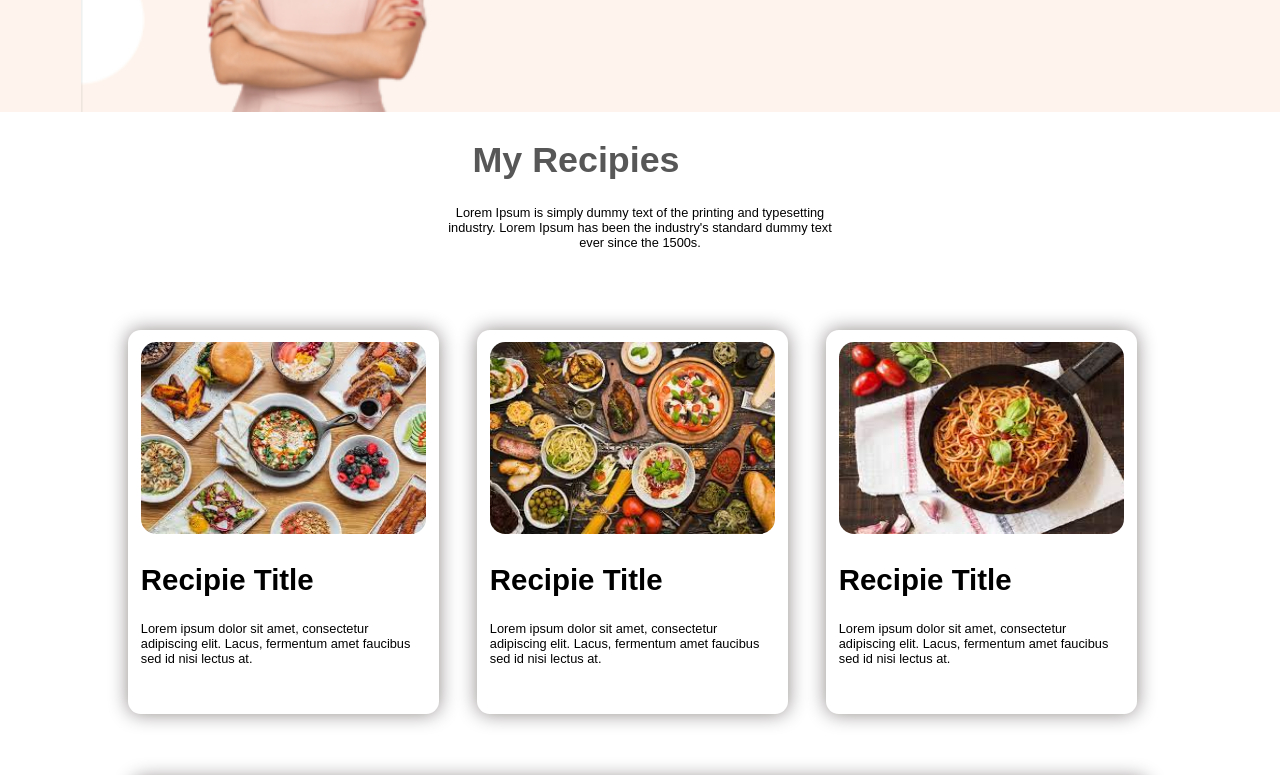
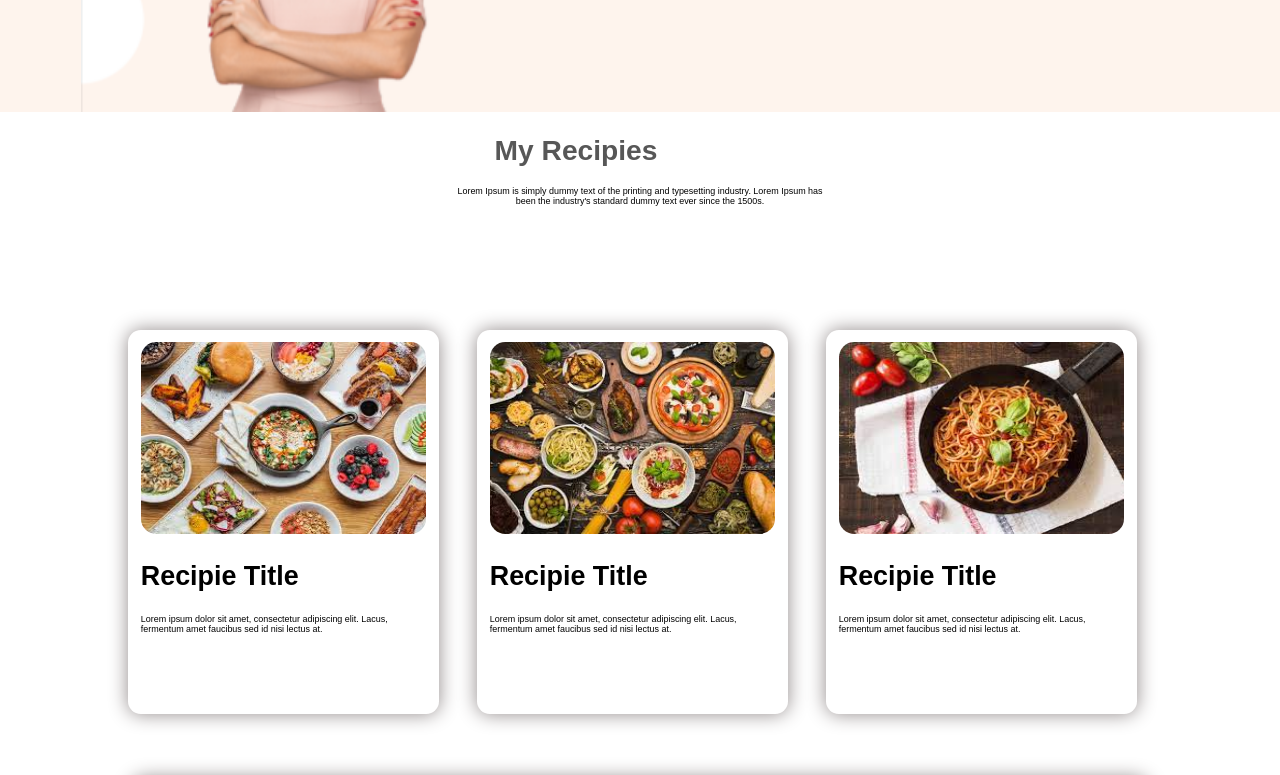
Before and after one commit to hanzalasarkar/assignment-1, a plain HTML site: page index.html in a window 1280 px wide. Shown: the part 720-1495 px from the top of the page. Drawn offline with Linux system fonts and the light colour scheme.

Commit message:
second commit

```diff
--- a/index.html
+++ b/index.html
@@ -12,16 +12,16 @@
             font-family: sans-serif, "Helvetica Neue", "Lucida Grande", Arial;
         }
         h1{
-            font-size: 2.8vw;
+            font-size: 2.2vw;
             color: rgb(87 87 87);
         }
         p{
-            font-size: 1vw;
+            font-size: .7vw;
         }
         h2{
             color: black;
             font-weight: 850;
-            font-size: 2.3vw;
+            font-size: 2.1vw;
 
         }
         .section1{
```
